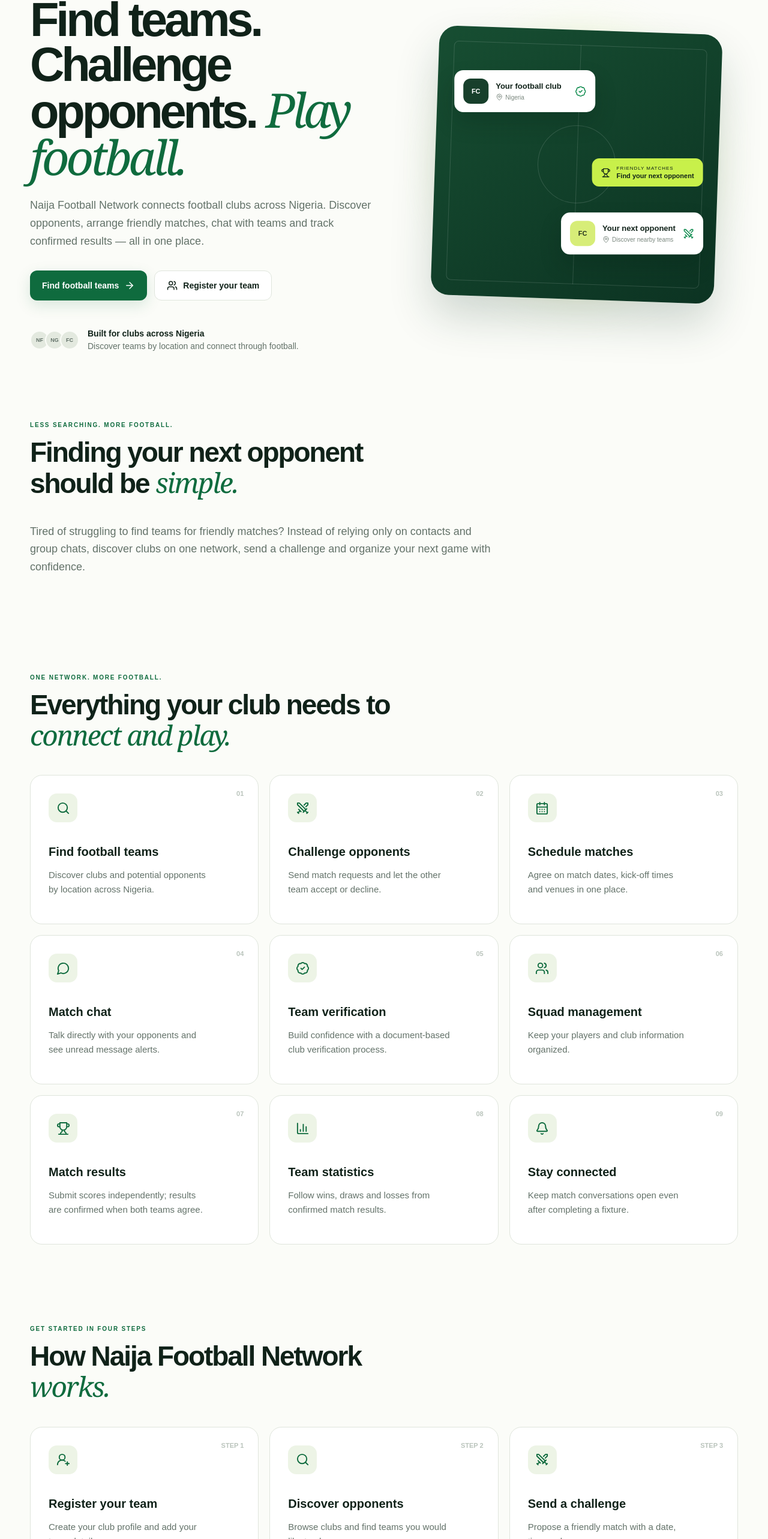
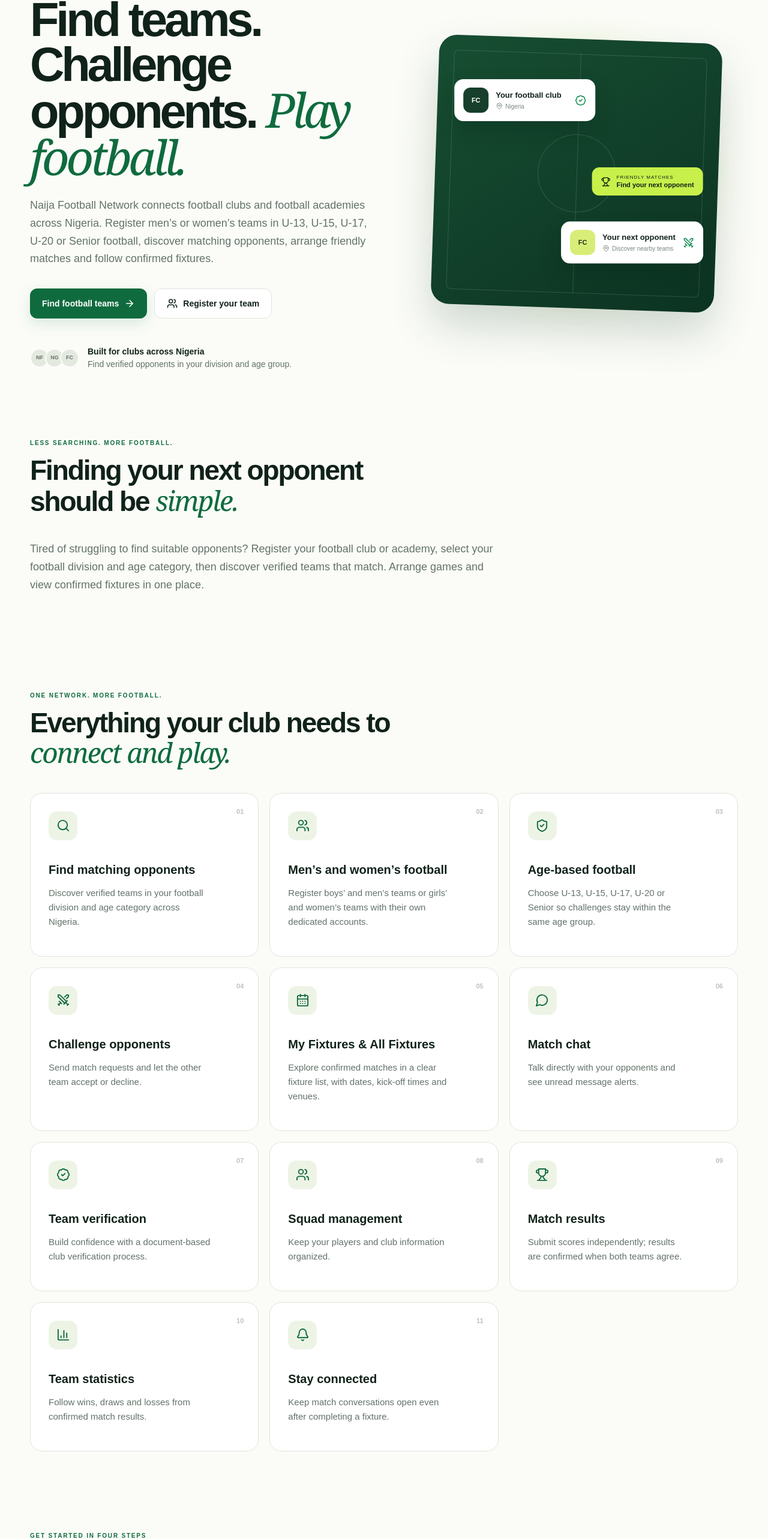
Before and after one commit to bashirhassan10/football-team-network-frontend, a Next.js app: page / in a window 1280 px wide. Shown: the part 173-2739 px from the top of the page at 60% size. Built offline with nearby package versions, Linux system fonts and the light colour scheme.

Commit message:
feat(staging): update homepage to introduce football divisions age groups academies and fixtures

```diff
--- a/app/page.tsx
+++ b/app/page.tsx
@@ -4,9 +4,11 @@ import MobileHomeNav from "./mobile-home-nav";
 import { ArrowRight, BadgeCheck, CalendarDays, CheckCircle2, MapPin, MessageCircle, ShieldCheck, Swords, Trophy, Users, BarChart3, Bell, UserRoundPlus, Search } from "lucide-react";
 
 const features = [
-  { icon: Search, title: "Find football teams", text: "Discover clubs and potential opponents by location across Nigeria." },
+  { icon: Search, title: "Find matching opponents", text: "Discover verified teams in your football division and age category across Nigeria." },
+  { icon: Users, title: "Men’s and women’s football", text: "Register boys’ and men’s teams or girls’ and women’s teams with their own dedicated accounts." },
+  { icon: ShieldCheck, title: "Age-based football", text: "Choose U-13, U-15, U-17, U-20 or Senior so challenges stay within the same age group." },
   { icon: Swords, title: "Challenge opponents", text: "Send match requests and let the other team accept or decline." },
-  { icon: CalendarDays, title: "Schedule matches", text: "Agree on match dates, kick-off times and venues in one place." },
+  { icon: CalendarDays, title: "My Fixtures & All Fixtures", text: "Explore confirmed matches in a clear fixture list, with dates, kick-off times and venues." },
   { icon: MessageCircle, title: "Match chat", text: "Talk directly with your opponents and see unread message alerts." },
   { icon: BadgeCheck, title: "Team verification", text: "Build confidence with a document-based club verification process." },
   { icon: Users, title: "Squad management", text: "Keep your players and club information organized." },
@@ -16,8 +18,8 @@ const features = [
 ];
 
 const steps = [
-  { icon: UserRoundPlus, title: "Register your team", text: "Create your club profile and add your team details." },
-  { icon: Search, title: "Discover opponents", text: "Browse clubs and find teams you would like to play." },
+  { icon: UserRoundPlus, title: "Register your team", text: "Register a Football Club or Football Academy, choose Men’s or Women’s football and select your age category." },
+  { icon: Search, title: "Discover opponents", text: "Find verified opponents in the same division and age category as your team." },
   { icon: Swords, title: "Send a challenge", text: "Propose a friendly match with a date, time and venue." },
   { icon: CheckCircle2, title: "Play and track", text: "Chat, complete your match and optionally confirm the result." },
 ];
@@ -35,9 +37,9 @@ export default function Home() {
       <div className="heroCopy">
         <div className="eyebrow"><span></span> Built for Nigerian football</div>
         <h1>Find teams. Challenge opponents. <em>Play football.</em></h1>
-        <p className="lead">Naija Football Network connects football clubs across Nigeria. Discover opponents, arrange friendly matches, chat with teams and track confirmed results — all in one place.</p>
+        <p className="lead">Naija Football Network connects football clubs and football academies across Nigeria. Register men’s or women’s teams in U-13, U-15, U-17, U-20 or Senior football, discover matching opponents, arrange friendly matches and follow confirmed fixtures.</p>
         <div className="heroActions"><Link className="button" href="/teams">Find football teams <ArrowRight size={18}/></Link><Link className="ghostButton" href="/register"><Users size={18}/> Register your team</Link></div>
-        <div className="trust"><div className="avatars"><i>NF</i><i>NG</i><i>FC</i></div><span><b>Built for clubs across Nigeria</b><br/>Discover teams by location and connect through football.</span></div>
+        <div className="trust"><div className="avatars"><i>NF</i><i>NG</i><i>FC</i></div><span><b>Built for clubs across Nigeria</b><br/>Find verified opponents in your division and age group.</span></div>
       </div>
       <div className="heroVisual">
         <div className="glow"></div>
@@ -52,7 +54,7 @@ export default function Home() {
 
     <section className="features shell" style={{paddingTop: "45px"}}>
       <div className="sectionIntro"><span>LESS SEARCHING. MORE FOOTBALL.</span><h2>Finding your next opponent should be <em>simple.</em></h2></div>
-      <p className="lead" style={{maxWidth: "780px"}}>Tired of struggling to find teams for friendly matches? Instead of relying only on contacts and group chats, discover clubs on one network, send a challenge and organize your next game with confidence.</p>
+      <p className="lead" style={{maxWidth: "780px"}}>Tired of struggling to find suitable opponents? Register your football club or academy, select your football division and age category, then discover verified teams that match. Arrange games and view confirmed fixtures in one place.</p>
     </section>
 
     <section id="features" className="features shell" style={{paddingTop: "35px"}}>
@@ -66,14 +68,14 @@ export default function Home() {
       <div className="heroActions" style={{marginTop:"32px"}}><Link className="button" href="/register">Create your team <ArrowRight size={18}/></Link><Link className="ghostButton" href="/teams">Explore teams</Link></div>
     </section>
 
-    <section id="network" className="network"><div className="shell networkInner"><div><div className="eyebrow light"><span></span> Built for Nigerian football</div><h2>From local pitches<br/>to <em>nationwide connections.</em></h2><p style={{color:"#c6d2c9",lineHeight:1.7,maxWidth:540}}>Whether your club is in Kano, Jigawa, Lagos, Abuja or elsewhere in Nigeria, find opponents and create more opportunities to play.</p></div><div className="networkStats"><div><MapPin size={29}/><span>Location-based discovery</span></div><div><ShieldCheck size={29}/><span>Team verification</span></div><div><MessageCircle size={29}/><span>Direct match chat</span></div></div></div></section>
+    <section id="network" className="network"><div className="shell networkInner"><div><div className="eyebrow light"><span></span> Built for Nigerian football</div><h2>From local pitches<br/>to <em>nationwide connections.</em></h2><p style={{color:"#c6d2c9",lineHeight:1.7,maxWidth:540}}>Whether your football club or academy is in Kano, Jigawa, Lagos, Abuja or elsewhere in Nigeria, find verified opponents in the same football division and age category.</p></div><div className="networkStats"><div><MapPin size={29}/><span>Location-based discovery</span></div><div><ShieldCheck size={29}/><span>Team verification</span></div><div><MessageCircle size={29}/><span>Direct match chat</span></div></div></div></section>
 
     <section className="features shell" style={{textAlign:"center",paddingTop:"85px",paddingBottom:"95px"}}>
       <div className="sectionIntro" style={{margin:"auto"}}><span>YOUR NEXT MATCH STARTS HERE</span><h2>Your next opponent is <em>just a click away.</em></h2></div>
-      <p className="lead" style={{margin:"0 auto 26px"}}>Join Naija Football Network and connect your club with teams ready for the next friendly match.</p>
+      <p className="lead" style={{margin:"0 auto 26px"}}>Register your Football Club or Football Academy, choose Men’s or Women’s football and an age group, then connect with matching verified teams.</p>
       <div className="heroActions" style={{justifyContent:"center"}}><Link className="button" href="/register">Register your team <ArrowRight size={18}/></Link><Link className="ghostButton" href="/teams">Find teams</Link></div>
     </section>
 
-    <footer className="shell footer"><div className="brand"><NFNBrand/></div><p>Connecting grassroots football clubs across Nigeria.</p><span>© 2026 Naija Football Network</span></footer>
+    <footer className="shell footer"><div className="brand"><NFNBrand/></div><p>Connecting football clubs and academies, men’s and women’s teams, across Nigeria.</p><span>© 2026 Naija Football Network</span></footer>
   </main>;
 }
```
